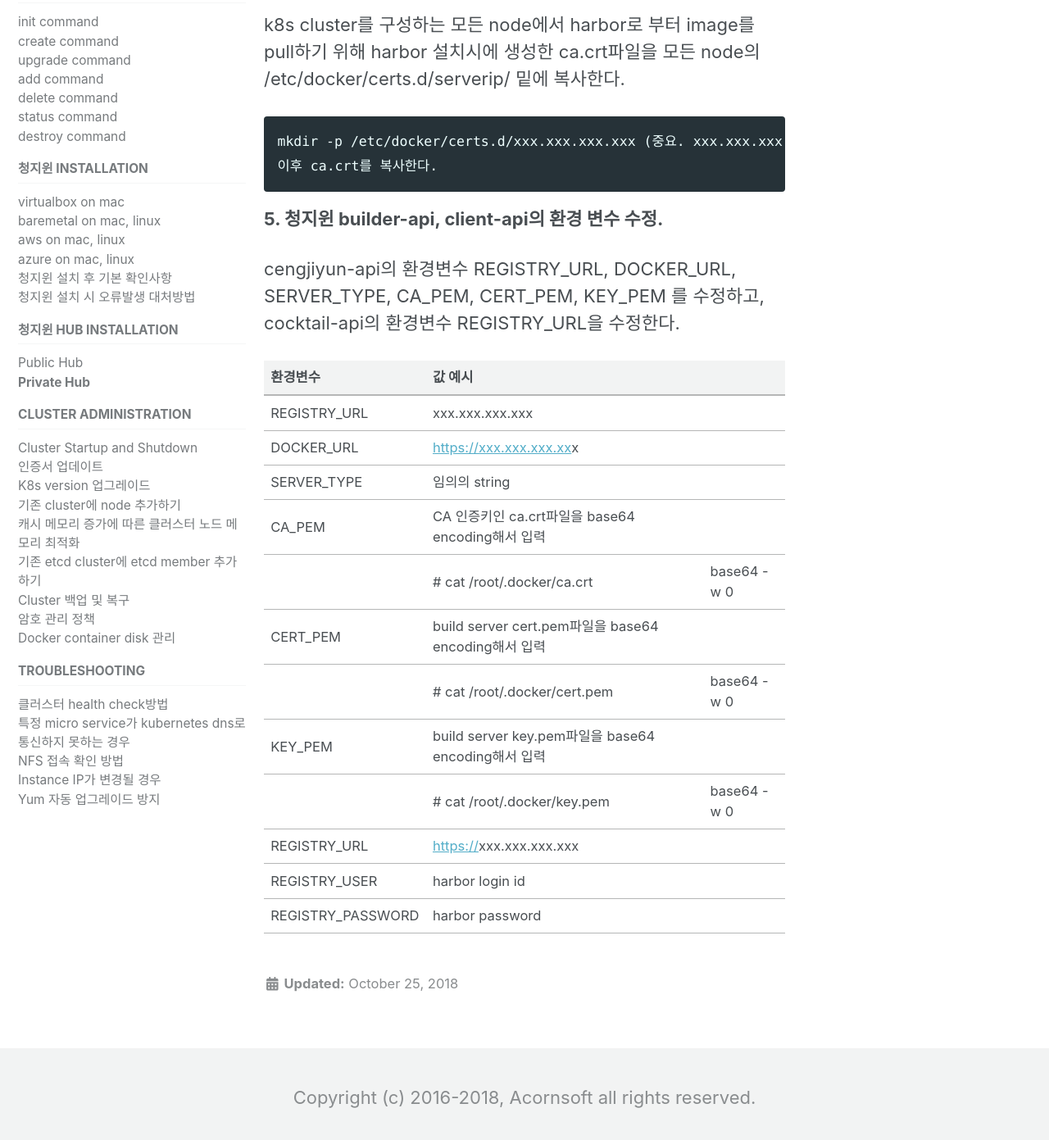
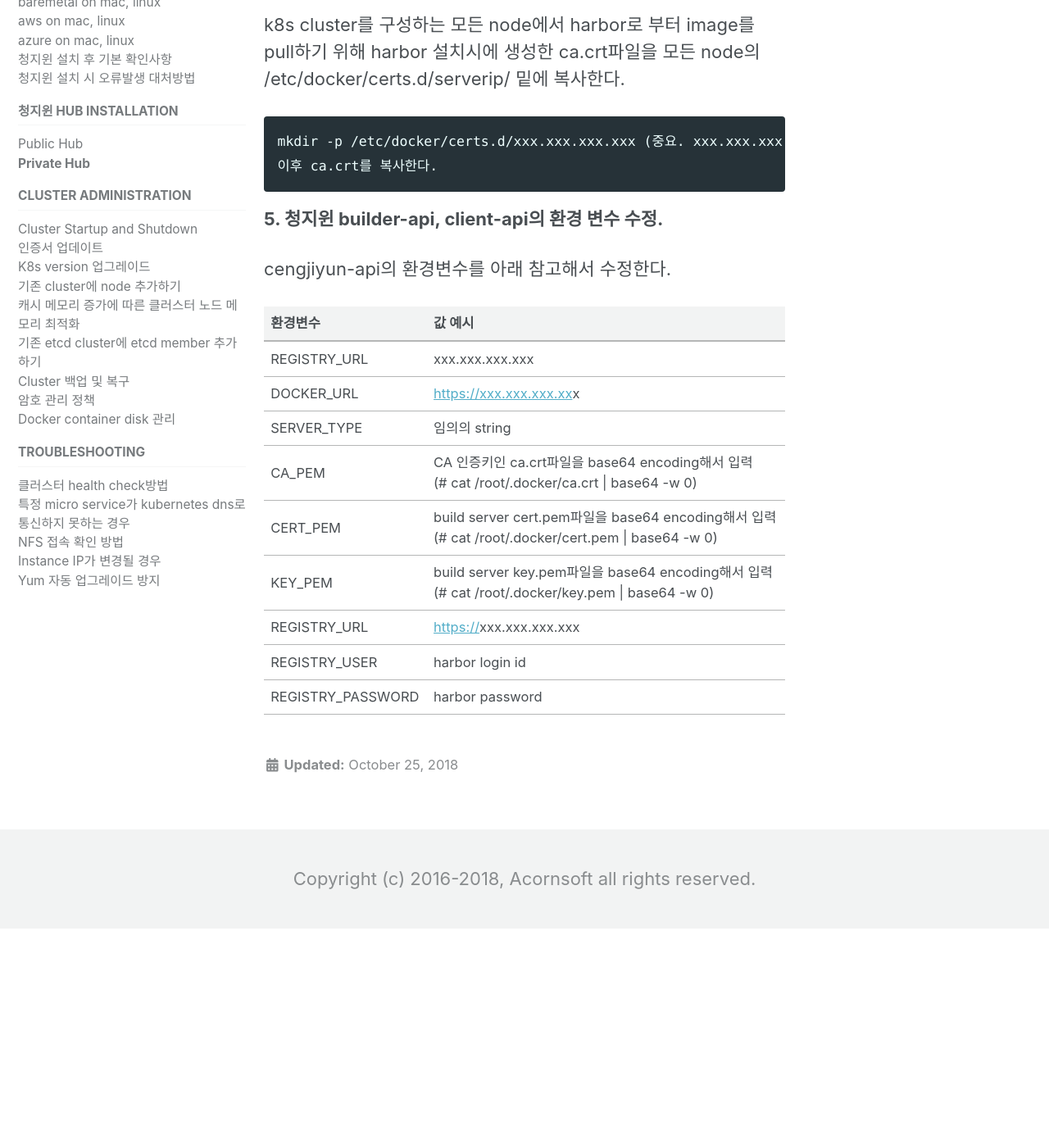
Before and after one commit to acornapps/cube-3-0-manual, a Jekyll site: the page built from _docs/3.2-hub-private.md, in a window 1280 px wide and 1400 px high, scrolled down 5913 px. Shown: the top 1391 px of the window at 82% size. Built offline with Jekyll 4.4.1, drawn with Linux system fonts in a browser that asks for light colours; cached includes are drawn as plain includes; nearby versions of some CDN libraries; after the commit the page ends 7046 px from its top, so only the background shows below that.

Commit message:
harbor 문서 수정함.

```diff
--- a/_docs/3.2-hub-private.md
+++ b/_docs/3.2-hub-private.md
@@ -205,19 +205,16 @@ mkdir -p /etc/docker/certs.d/xxx.xxx.xxx.xxx (중요. xxx.xxx.xxx.xxx는 harbor
 
 **5. 청지윈 builder-api, client-api의 환경 변수 수정.**
 
-cengjiyun-api의 환경변수 REGISTRY_URL, DOCKER_URL, SERVER_TYPE, CA_PEM, CERT_PEM, KEY_PEM 를 수정하고, cocktail-api의 환경변수 REGISTRY_URL을 수정한다.
+cengjiyun-api의 환경변수를 아래 참고해서 수정한다.
 
 | 환경변수 | 값 예시 |
 | :--- | :--- |
 | REGISTRY_URL | xxx.xxx.xxx.xxx |
 | DOCKER_URL | [https://xxx.xxx.xxx.xx](https://172.10.1.1)x |
 | SERVER_TYPE | 임의의 string |
-| CA_PEM | CA 인증키인 ca.crt파일을 base64 encoding해서 입력 |
-| | # cat /root/.docker/ca.crt | base64 -w 0 |
-| CERT_PEM | build server cert.pem파일을 base64 encoding해서 입력 |
-| | # cat /root/.docker/cert.pem | base64 -w 0 |
-| KEY_PEM | build server key.pem파일을 base64 encoding해서 입력 |
-| | # cat /root/.docker/key.pem | base64 -w 0 |
-| REGISTRY\_URL | [https://](https://172.10.1.1)xxx.xxx.xxx.xxx |
-| REGISTRY\_USER | harbor login id |
-| REGISTRY\_PASSWORD | harbor password |
+| CA_PEM | CA 인증키인 ca.crt파일을 base64 encoding해서 입력 <br/>(# cat /root/.docker/ca.crt &#124; base64 -w 0) |
+| CERT_PEM | build server cert.pem파일을 base64 encoding해서 입력 <br/>(# cat /root/.docker/cert.pem &#124; base64 -w 0) |
+| KEY_PEM | build server key.pem파일을 base64 encoding해서 입력 <br/>(# cat /root/.docker/key.pem &#124; base64 -w 0) |
+| REGISTRY_URL | [https://](https://172.10.1.1)xxx.xxx.xxx.xxx |
+| REGISTRY_USER | harbor login id |
+| REGISTRY_PASSWORD | harbor password |
```
